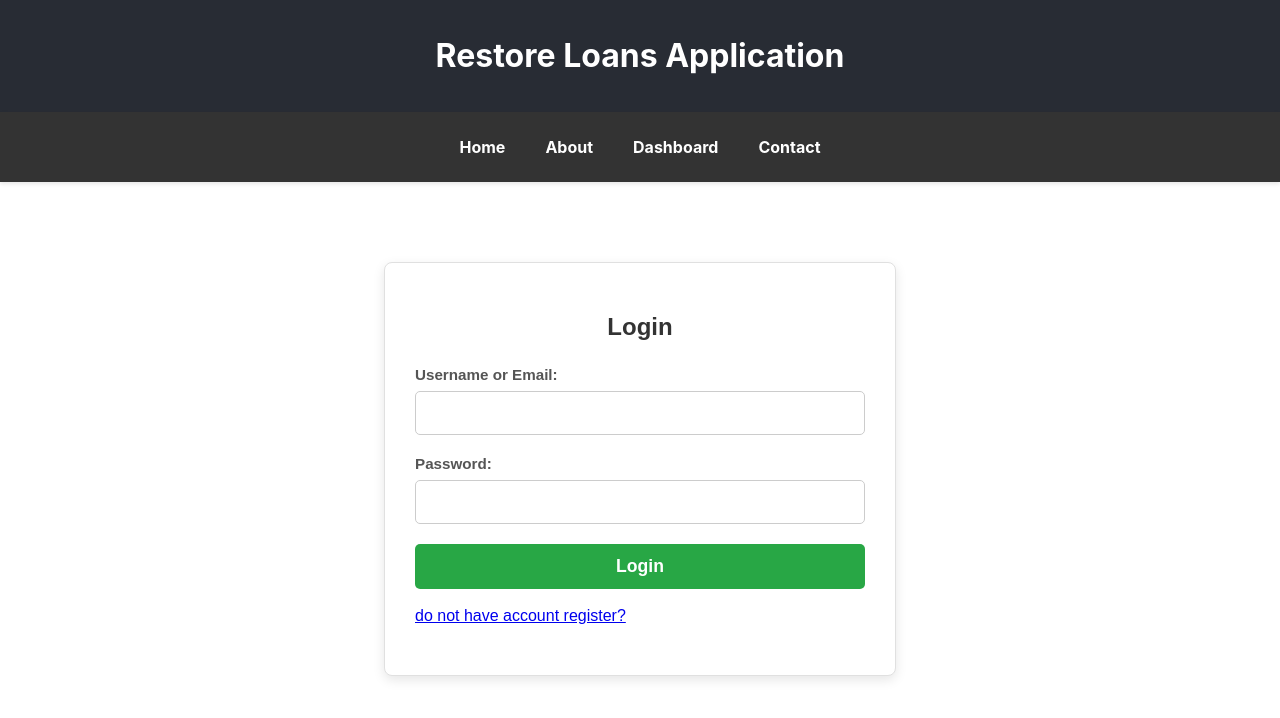
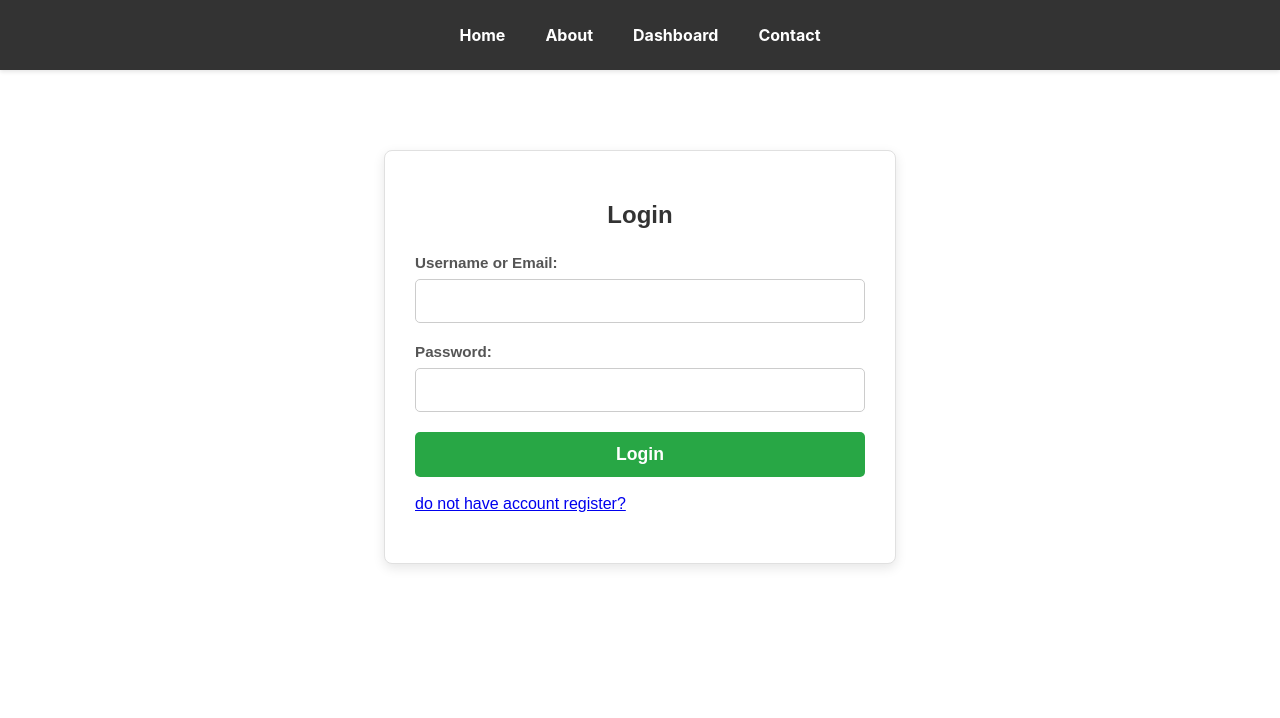
Before and after one commit to medupe/restoreloanapp, a React (Vite) app: page / in a window 1280 px wide. Shown: the top 718 px of the page. Built offline with nearby package versions, Linux system fonts and the light colour scheme.

Commit message:
Updated Nav

```diff
--- a/src/App.tsx
+++ b/src/App.tsx
@@ -45,10 +45,10 @@ function App() {
 
   return (
     <> {/* Use React.Fragment shorthand */}
-      {/* Header can stay outside Router if it's always visible */}
-      <header className="app-header-static"> {/* Renamed to avoid conflict if needed */}
+      {/* Header can stay outside Router if it's always visible
+      <header className="app-header-static">
         <h1>Restore Loans Application</h1>
-      </header>
+      </header>*/}
 
       <Router>
         <nav className="app-nav">
```
